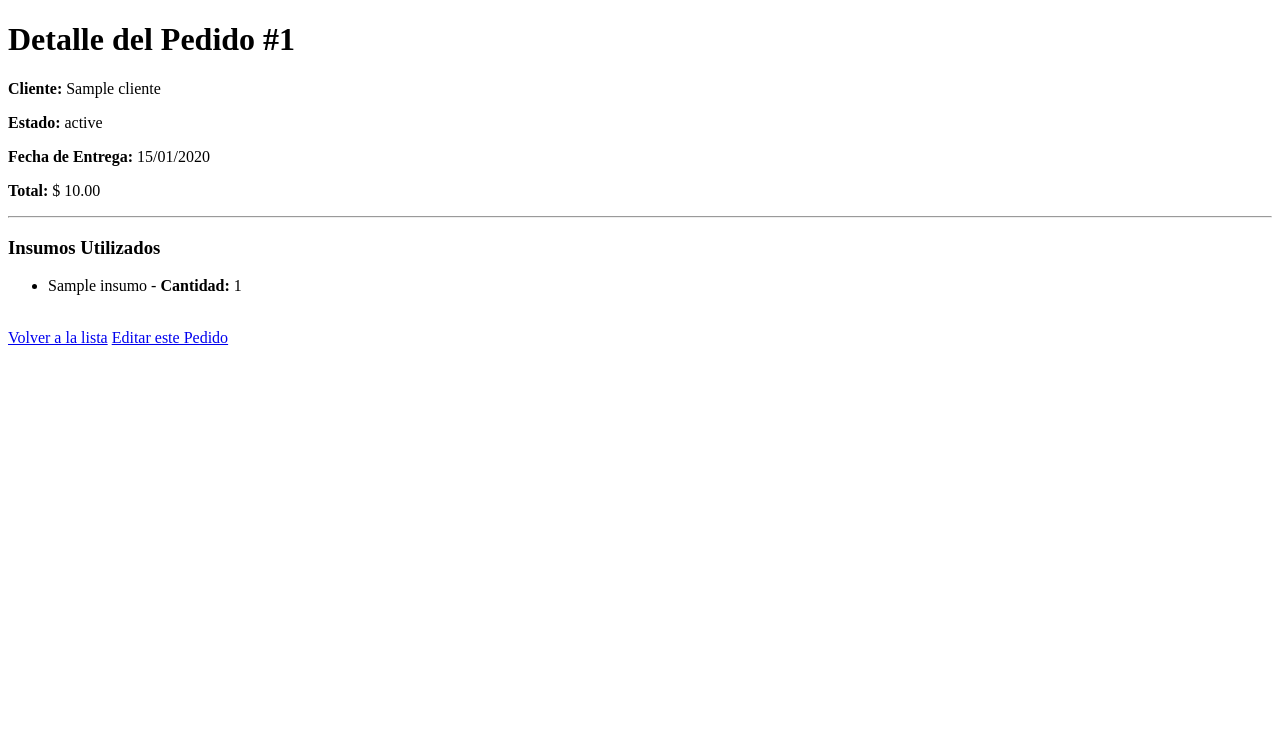
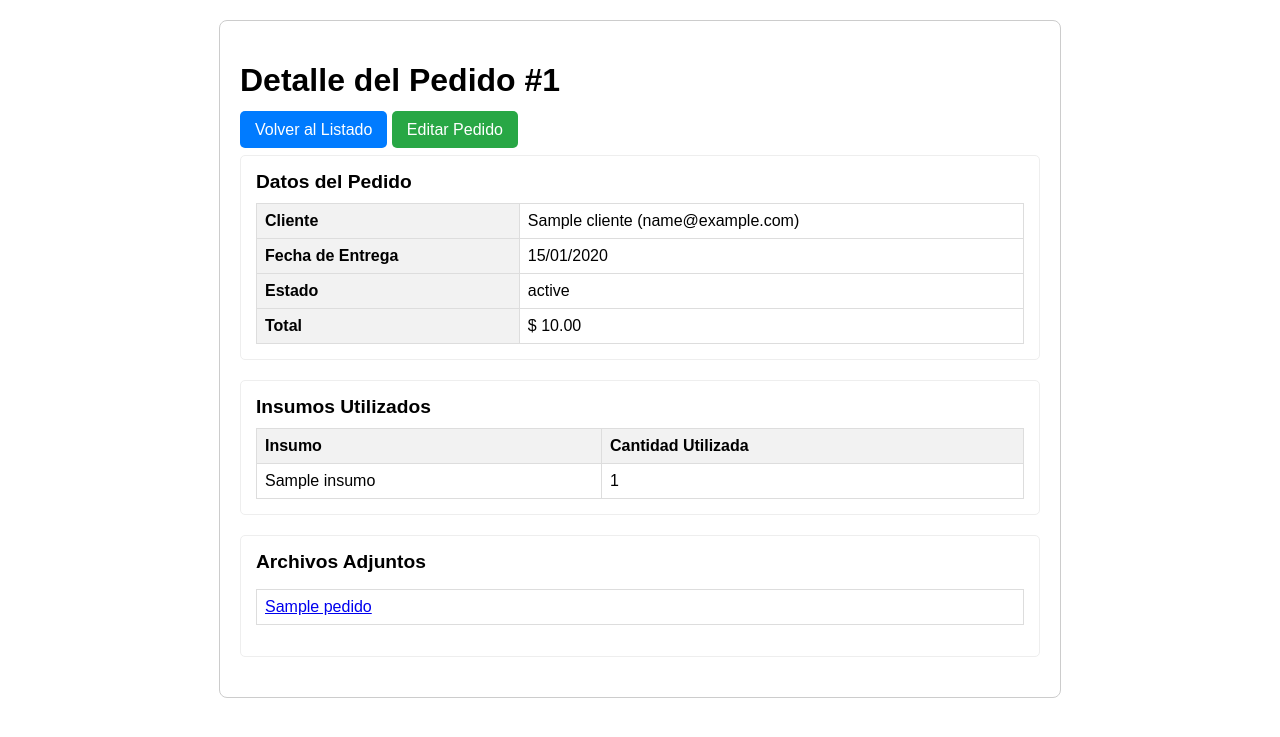
Before and after one commit to thicnn/clave3, a Laravel app: page /pedidos/1 in a window 1280 px wide. Shown: the top 737 px of the page. Run offline with Laravel 12, Linux system fonts and the light colour scheme; tables that the repository leaves empty hold one stand-in row (values such as "Sample post").

Commit message:
feat: Complete and enhance CRUD functionalities
This commit finalizes and enhances the core CRUD functionalities for the print shop management system.

Key changes include:
- Insumos (Supplies): The inventory index page now visually highlights items with low stock by changing the row's background color, providing an immediate visual alert.
- Pedidos (Orders):
  - A new, detailed `show` view has been created to display a comprehensive summary of each order, including customer data, status, total cost, supplies used, and links to attached files.
  - The `edit` view for orders now includes functionality to delete individual file attachments. This involves a new route and a dedicated controller method that handles both file removal from storage and the database record deletion.

```diff
--- a/app/Http/Controllers/PedidoController.php
+++ b/app/Http/Controllers/PedidoController.php
@@ -5,7 +5,9 @@ namespace App\Http\Controllers;
 use App\Models\Pedido;
 use App\Models\Cliente;
 use App\Models\Insumo;
+use App\Models\ArchivoPedido;
 use Illuminate\Http\Request;
+use Illuminate\Support\Facades\Storage;
 
 class PedidoController extends Controller
 {
@@ -201,4 +203,24 @@ class PedidoController extends Controller
         $pedido->delete();
         return redirect()->route('pedidos.index')->with('success', '¡Pedido eliminado correctamente!');
     }
+
+    /**
+     * Elimina un archivo adjunto de un pedido.
+     */
+    public function destroyArchivo(Pedido $pedido, ArchivoPedido $archivo)
+    {
+        // 1. Verificar que el archivo pertenece al pedido (por seguridad)
+        if ($archivo->pedido_id !== $pedido->id) {
+            return back()->with('error', 'Acción no autorizada.');
+        }
+
+        // 2. Eliminar el archivo físico del disco
+        Storage::disk('public')->delete($archivo->ruta);
+
+        // 3. Eliminar el registro de la base de datos
+        $archivo->delete();
+
+        // 4. Redireccionar de vuelta a la página de edición con un mensaje
+        return back()->with('success', '¡Archivo eliminado correctamente!');
+    }
 }
--- a/resources/views/insumos/index.blade.php
+++ b/resources/views/insumos/index.blade.php
@@ -31,7 +31,8 @@
         </thead>
         <tbody>
             @forelse ($insumos as $insumo)
-                <tr>
+                {{-- Si el stock actual es menor o igual al mínimo, la fila se pinta de rojo claro --}}
+                <tr style="{{ $insumo->stock_actual <= $insumo->stock_minimo ? 'background-color: #ffcccc;' : '' }}">
                     <td>{{ $insumo->id }}</td>
                     <td>{{ $insumo->nombre }}</td>
                     <td>$ {{ number_format($insumo->costo, 2) }}</td>
--- a/resources/views/pedidos/show.blade.php
+++ b/resources/views/pedidos/show.blade.php
@@ -4,30 +4,92 @@
     <meta charset="UTF-8">
     <meta name="viewport" content="width=device-width, initial-scale=1.0">
     <title>Detalle del Pedido #{{ $pedido->id }}</title>
+    <style>
+        body { font-family: sans-serif; }
+        .container { max-width: 800px; margin: 20px auto; padding: 20px; border: 1px solid #ccc; border-radius: 8px; }
+        .card { border: 1px solid #eee; border-radius: 5px; padding: 15px; margin-bottom: 20px; }
+        .card-header { font-weight: bold; font-size: 1.2em; margin-bottom: 10px; }
+        .table { width: 100%; border-collapse: collapse; }
+        .table th, .table td { border: 1px solid #ddd; padding: 8px; text-align: left; }
+        .table th { background-color: #f2f2f2; }
+        .list-group { list-style: none; padding: 0; }
+        .list-group-item { padding: 8px; border: 1px solid #ddd; border-bottom: none; }
+        .list-group-item:last-child { border-bottom: 1px solid #ddd; }
+        .btn { padding: 10px 15px; background-color: #007bff; color: white; text-decoration: none; border-radius: 5px; }
+    </style>
 </head>
 <body>
+
+<div class="container">
     <h1>Detalle del Pedido #{{ $pedido->id }}</h1>
+    <p>
+        <a href="{{ route('pedidos.index') }}" class="btn">Volver al Listado</a>
+        <a href="{{ route('pedidos.edit', $pedido->id) }}" class="btn" style="background-color: #28a745;">Editar Pedido</a>
+    </p>
 
-    <p><strong>Cliente:</strong> {{ $pedido->cliente->nombre }}</p>
-    <p><strong>Estado:</strong> {{ $pedido->estado }}</p>
-    <p><strong>Fecha de Entrega:</strong> {{ $pedido->fecha_entrega ? \Carbon\Carbon::parse($pedido->fecha_entrega)->format('d/m/Y') : 'No definida' }}</p>
-    <p><strong>Total:</strong> $ {{ $pedido->total ? number_format($pedido->total, 2) : 'No definido' }}</p>
+    <div class="card">
+        <div class="card-header">Datos del Pedido</div>
+        <table class="table">
+            <tr>
+                <th>Cliente</th>
+                <td>{{ $pedido->cliente->nombre }} ({{ $pedido->cliente->email }})</td>
+            </tr>
+            <tr>
+                <th>Fecha de Entrega</th>
+                <td>{{ $pedido->fecha_entrega ? \Carbon\Carbon::parse($pedido->fecha_entrega)->format('d/m/Y') : 'No especificada' }}</td>
+            </tr>
+            <tr>
+                <th>Estado</th>
+                <td>{{ $pedido->estado }}</td>
+            </tr>
+            <tr>
+                <th>Total</th>
+                <td>$ {{ number_format($pedido->total, 2) }}</td>
+            </tr>
+        </table>
+    </div>
 
-    <hr>
+    <div class="card">
+        <div class="card-header">Insumos Utilizados</div>
+        @if($pedido->insumos->isNotEmpty())
+            <table class="table">
+                <thead>
+                    <tr>
+                        <th>Insumo</th>
+                        <th>Cantidad Utilizada</th>
+                    </tr>
+                </thead>
+                <tbody>
+                    @foreach ($pedido->insumos as $insumo)
+                        <tr>
+                            <td>{{ $insumo->nombre }}</td>
+                            <td>{{ $insumo->pivot->cantidad }}</td>
+                        </tr>
+                    @endforeach
+                </tbody>
+            </table>
+        @else
+            <p>No se utilizaron insumos para este pedido.</p>
+        @endif
+    </div>
 
-    <h3>Insumos Utilizados</h3>
-    <ul>
-        @forelse ($pedido->insumos as $insumo)
-            <li>
-                {{ $insumo->nombre }} - <strong>Cantidad:</strong> {{ $insumo->pivot->cantidad }}
-            </li>
-        @empty
-            <li>No hay insumos asignados a este pedido.</li>
-        @endforelse
-    </ul>
+    <div class="card">
+        <div class="card-header">Archivos Adjuntos</div>
+        @if($pedido->archivos->isNotEmpty())
+            <ul class="list-group">
+                @foreach ($pedido->archivos as $archivo)
+                    <li class="list-group-item">
+                        <a href="{{ asset('storage/' . $archivo->ruta) }}" target="_blank">
+                            {{ $archivo->nombre_original }}
+                        </a>
+                    </li>
+                @endforeach
+            </ul>
+        @else
+            <p>No hay archivos adjuntos para este pedido.</p>
+        @endif
+    </div>
+</div>
 
-    <br>
-    <a href="{{ route('pedidos.index') }}">Volver a la lista</a>
-    <a href="{{ route('pedidos.edit', $pedido->id) }}">Editar este Pedido</a>
 </body>
 </html>
--- a/routes/web.php
+++ b/routes/web.php
@@ -18,3 +18,7 @@ Route::resource('clientes', ClienteController::class); // <-- Y AÑADE ESTA OTRA
 Route::resource('insumos', InsumoController::class);
 
 Route::resource('pedidos', PedidoController::class); // <-- Y AÑADE ESTA OTRA
+
+// Ruta para eliminar un archivo adjunto de un pedido
+Route::delete('/pedidos/{pedido}/archivos/{archivo}', [PedidoController::class, 'destroyArchivo'])
+    ->name('pedidos.archivos.destroy');
```
Also changed, not shown: resources/views/pedidos/edit.blade.php (+10 -4 lines).
